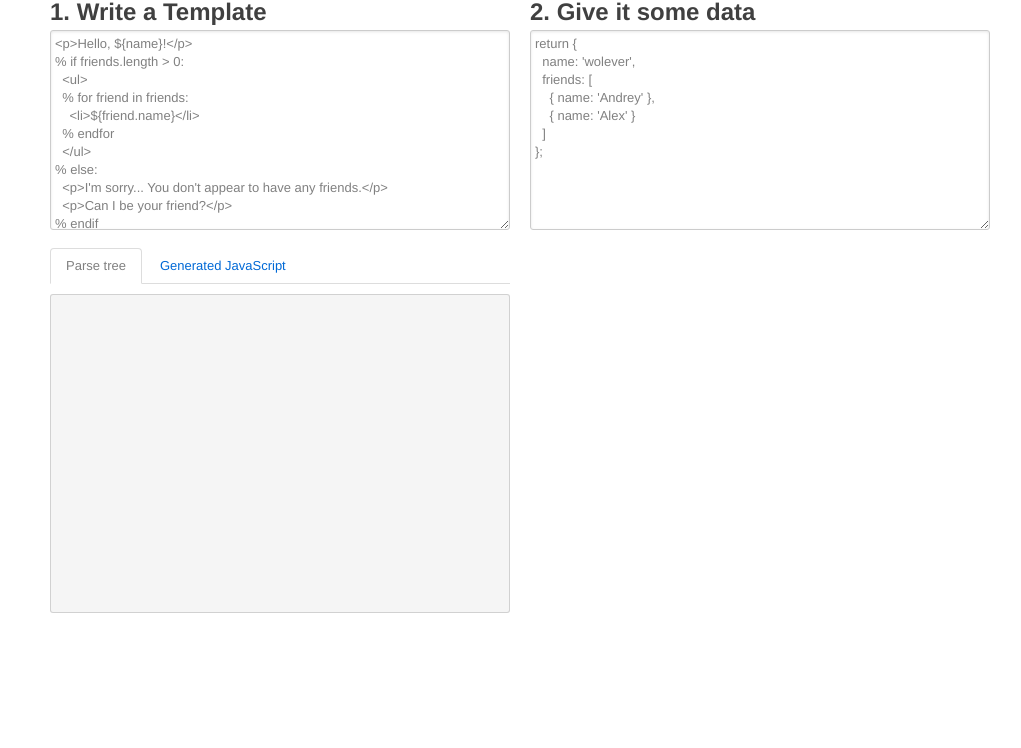
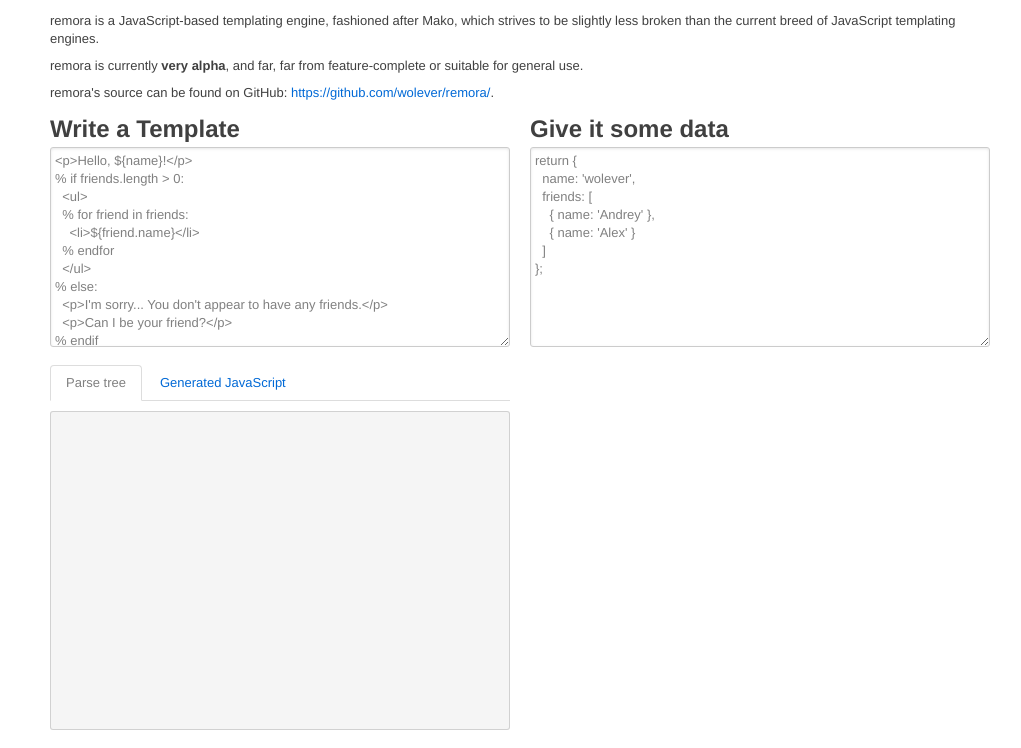
Before and after one commit to wolever/remora, a website: page example/index.html in a window 1280 px wide. Shown: the part 60-808 px from the top of the page, without its empty margins (120-1141 px from the left). Drawn offline with Linux system fonts and the light colour scheme; no server answers.

Commit message:
Updated example to include some description and a link to source

```diff
--- a/example/index.html
+++ b/example/index.html
@@ -5,6 +5,11 @@
   <link rel="stylesheet" href="libs/bootstrap-1.4.0/bootstrap.min.css">
 
   <style>
+
+    .container {
+      margin-top: 18px;
+    }
+
     textarea {
       width: 100%;
       height: 200px;
@@ -46,10 +51,41 @@
 <body>
 <div class="container">
   <div class="row">
-    <h1>Remora Interactive</h1>
+
+    <div id="intro" class="span16">
+
+      <h1><tt>remora</tt> Interactive</h1>
+
+      <p><tt>remora</tt> is a JavaScript-based templating engine, fashioned after
+      Mako, which strives to be slightly less broken than the current breed of
+      JavaScript templating engines.</p>
+
+      <!-- <p><tt>remora</tt>'s number one goal is <strong>debuggability</strong>,
+      followed closely by <strong>practicality</strong>. Care has been taken to
+      ensure that all errors which occur while parsing and rendering the
+      template can be associated with the exact line that caused the error, and
+      no restrictions are placed on the type of code that is allowed in side
+      the template (although such restrictions could trivially be implemented
+      as a parse tree transformation, if that's your kind of thing).</p> -->
+
+      <p><tt>remora</tt> is currently <strong>very alpha</strong>, and far, far
+      from feature-complete or suitable for general use.</p>
+
+      <p><tt>remora</tt>'s source can be found on GitHub: <a
+      href="https://github.com/wolever/remora/">https://github.com/wolever/remora/</a>.</p>
+
+      <div class="unsupported-browser alert-message warning">
+        Your browser does not support line numbers in errors from
+        <tt>eval</tt>'d code, so <tt>remora</tt> will not be able to include
+        template line numbers in error messages. Until this is fixed, try using
+        Firefox, which does include line numbers in errors from <tt>eval</tt>'d
+        code.
+      </div>
+
+    </div>
 
     <div class="span8">
-      <h2>1. Write a Template</h2>
+      <h2>Write a Template</h2>
       <textarea id="templateTxt"></textarea>
 
       <div class="parse-error alert-message warning"></div>
@@ -65,7 +101,7 @@
     </div>
 
     <div class="span8">
-      <h2>2. Give it some data</h2>
+      <h2>Give it some data</h2>
       <textarea id="dataTxt"></textarea>
 
       <div class="render-error alert-message warning"></div>
@@ -133,6 +169,10 @@
     window._ = _;
     window.remora = remora;
     window.evaler = evaler;
+
+    if (!evaler.fixExceptionLineNumbers.supported) {
+      $(".unsupported-browser").show();
+    };
 
     function showError(selector, e) {
       $(selector)
```
